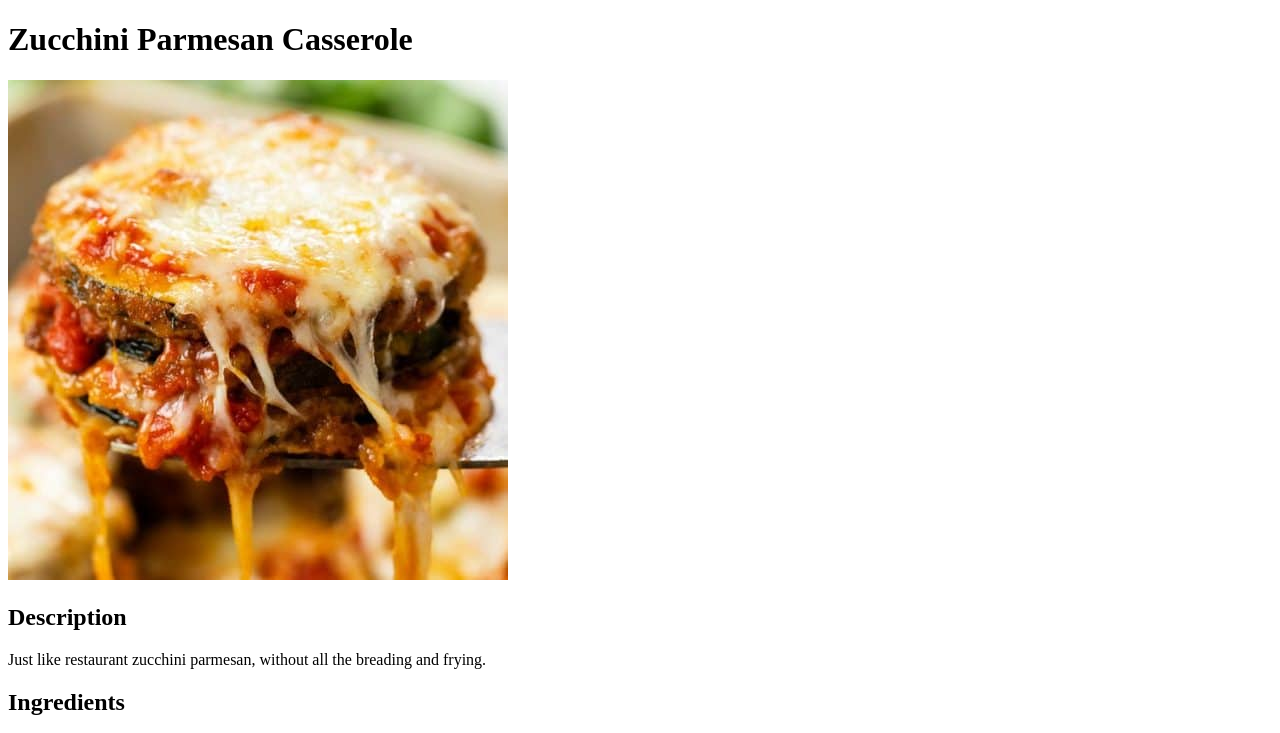
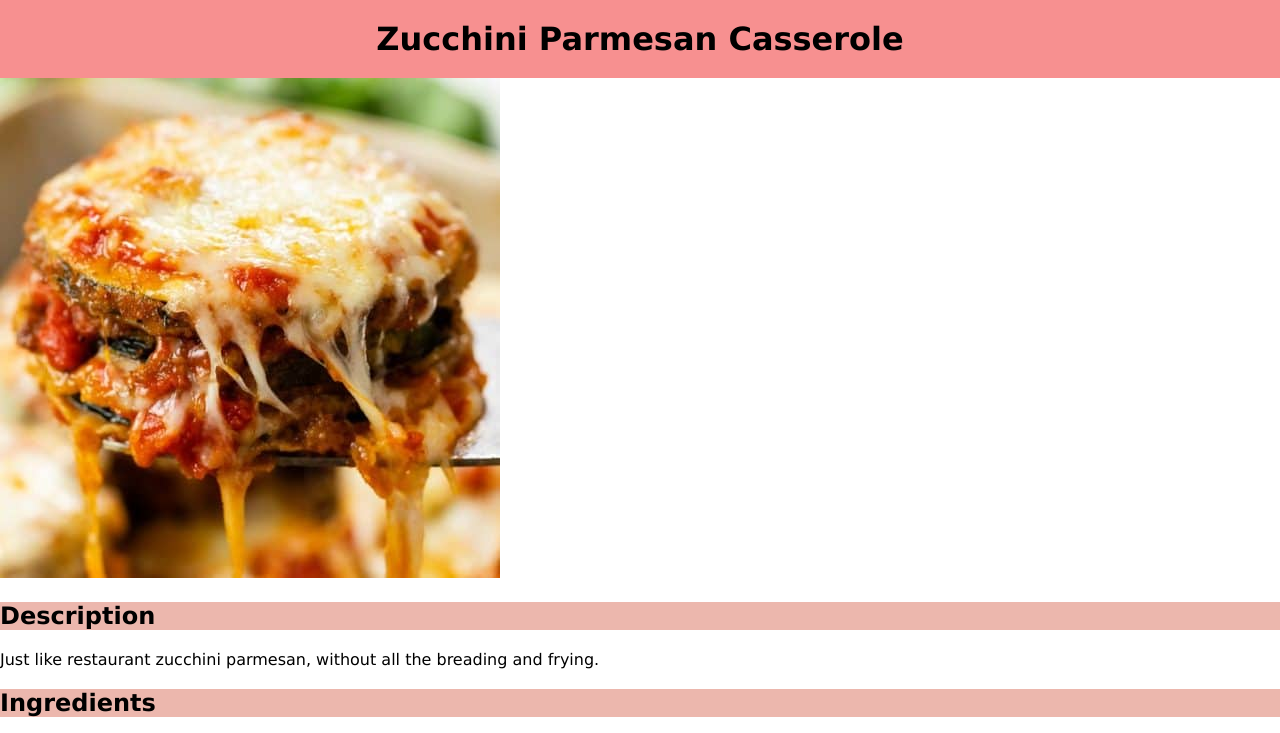
Before and after one commit to cj-white/odin-recipes, a plain HTML site: page recipes/zucchini-parm.html in a window 1280 px wide. Shown: the top 733 px of the page. Drawn offline with Linux system fonts and the light colour scheme.

Commit message:
add style.css

```diff
--- a/recipes/zucchini-parm.html
+++ b/recipes/zucchini-parm.html
@@ -2,9 +2,11 @@
 <html lang="en">
 <head>
     <meta charset="UTF-8">
+    <link rel="stylesheet" href="../style.css">
     <title>Zucchini Parmesan Casserole</title>
 </head>
 <body>
+    <div id="root">
     <h1>Zucchini Parmesan Casserole</h1>
     <img src="../images/zucchini-parm.jpg" alt="A gooey forkful of zucchini parmesan casserole">
 
@@ -33,5 +35,6 @@
         <li>Reduce heat to 375 degrees. Spread 1/4 cup tomato sauce over the bottom of the prepared casserole dish. Arrange 1/3 of the zucchini in an even layer over the tomato sauce. Spoon 1/3 of the remaining tomato sauce over zucchini. Sprinkle 1/4 cup parmesan cheese over the layer, followed by the 1/4 cup mozzarella. Repeat layers with remaining 2/3 zucchini slices, tomato sauce, and cheeses.</li>
         <li>Bake until browned and bubbling, about 30-35 minutes. Remove from oven and allow to rest 5 minutes before serving.</li>
     </ol>
+    </div>
 </body>
 </html>
--- /dev/null
+++ b/style.css
@@ -0,0 +1,17 @@
+body {
+    font-family: Verdana, Geneva, Tahoma, sans-serif;
+    color: black;
+    margin: 0px;
+}
+
+h1 {
+    background-color: rgb(247, 144, 144);
+    text-align: center;
+    padding: 20px;
+    border: 0px;
+    margin: 0px;
+}
+
+h2 {
+    background-color: rgb(236, 183, 173);
+}
```
Also changed, not shown: index.html (+1 -0 lines), recipes/chili.html (+1 -0 lines), recipes/salsa.html (+1 -0 lines).
